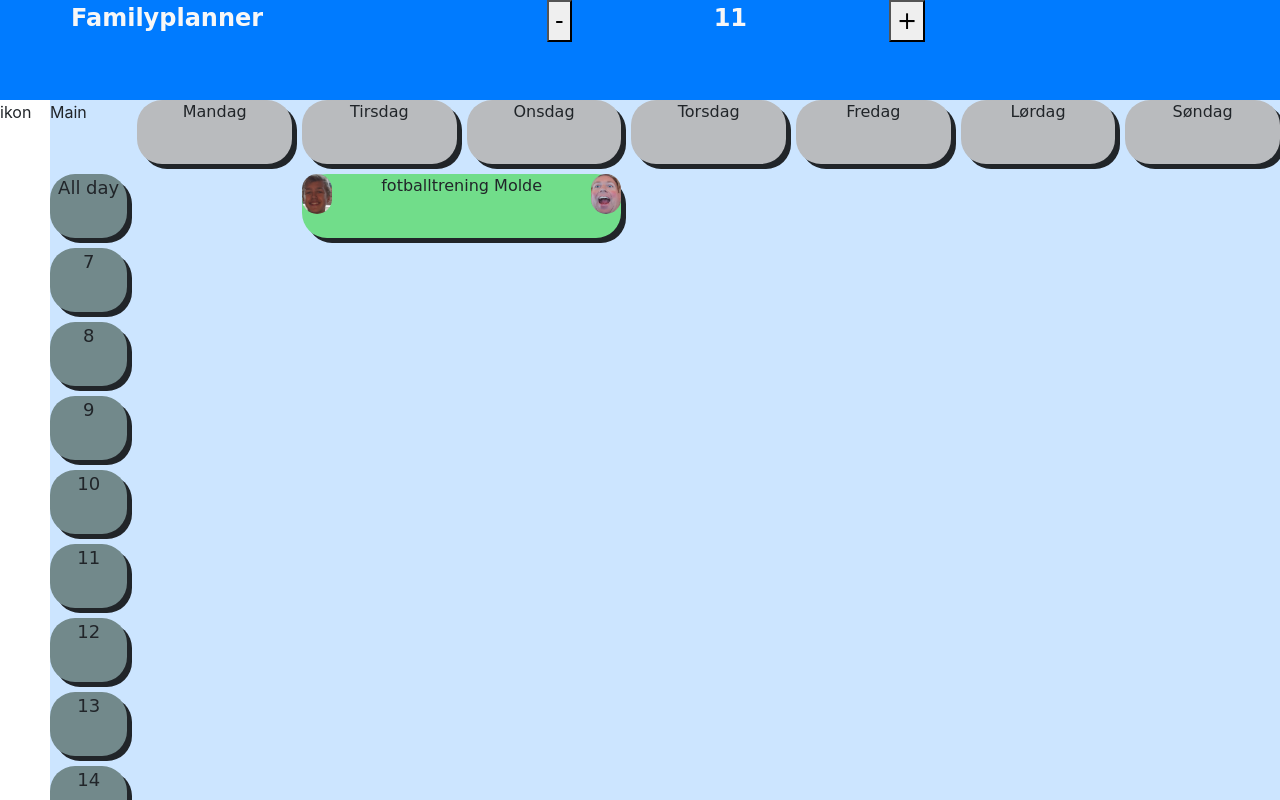
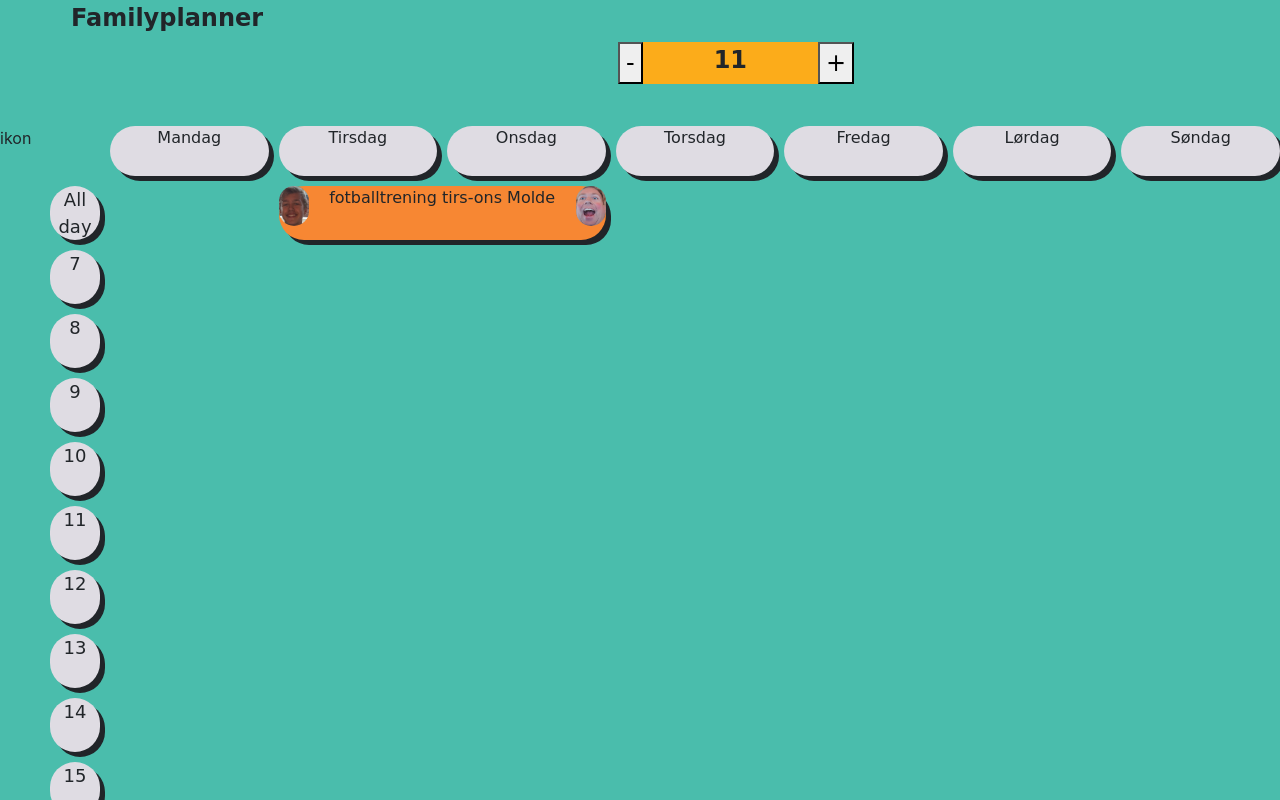
Before and after one commit to joelmheim/familyplanner-web, a React (Create React App) app: page / in a window 1280 px wide. Shown: the top 800 px of the page. Built offline with nearby package versions, Linux system fonts and the light colour scheme.

Commit message:
la til event over uker

```diff
--- a/src/App.css
+++ b/src/App.css
@@ -15,19 +15,20 @@
   grid-template-columns: 50px 1fr;
   grid-template-row: 1fr 1fr;
   grid-template-areas: "header header"
-                        "sidebar content";
+                        "sidebar main";
 }
 .header {
   display: grid;
   grid-area: header;
   grid-template-colums: 3fr 2fr 1fr 1fr 1fr 2fr 3fr;
-  grid-template-rows: 100px;
-  grid-template-areas: "start side-left nav-left week nav-right side-right end";
+  grid-template-rows: 1fr 1fr 1fr;
+  grid-template-areas:  "top t2 t3 t4 t5 t6 t7"
+                        "start side-left nav-left week nav-right side-right end"
+                        "bottom b2 b3 b4 b5 b6 b7";
   font-family: "Comic Sans MS";
   font-size: x-large;
   font-weight: bolder;
-  color: #f7f7f7;
-  background-color: #007bff;
+  background-color: #4ABDAC;
 }
 
 .start{
@@ -36,58 +37,78 @@
 .week{
   text-align: center;
   grid-area: week;
+  background-color:#fcac1a ;
 }
 
 .nav-left{
   grid-area: nav-left;
-  text-align: center;
+  text-align: right;
 }
 
 .nav-right{
   grid-area: nav-right;
-  text-align: center;
+  text-align: left;
 }
 .main {
-  grid-area: content;
+  grid-area: main;
   display: grid;
-
-  grid-template-columns: 1fr repeat(7, 2fr);
-  grid-template-rows: repeat(18,1fr);
+  grid-template-columns: 50px repeat(7,1fr);
+  grid-template-rows: 50px repeat(18,1fr);
   grid-column-gap: 10px;
   grid-row-gap: 10px;
-  background-color: #cce5ff;
+  : #fcac1a;
+  background-color: #4ABDAC;
 }
+
+
 .aside {
   grid-area: sidebar;
+  background-color: #4ABDAC;
 }
 
+.button {
+  background-color: #fcac1a;
+}
 .grid-item {
 
   border-radius: 25px;
   box-shadow: 5px 5px;
+  flow-into: events;
 }
 
 .grid-weekday {
   text-align: center;
   font-family: "Comic Sans MS";
-  background-color: #b9bbbe;
+  background-color: #dfdce3;
+  position: relative;
+  border: 10px;
+
 }
 
 .grid-event {
   text-align: center;
+
+
   font-family: "Comic Sans MS";
-  background-color: #71dd8a;
+  background-color: #f78733;
 }
 
 .grid-hour {
   text-align: center;
   font-family: "Comic Sans MS";
   font-size: large;
-  background-color: #72898b;
+  background-color: #dfdce3;
 
 
 }
 
+.grid-layer1 {
+  z-index: 1;
+}
+
+.grid-layer2 {
+  z-index: 2;
+}
 .grid-col1 {
   grid-column-start: 1;
 }
--- a/src/App.js
+++ b/src/App.js
@@ -30,7 +30,6 @@ class WeekOverview extends Component {
         let thisWeek = today.getWeek()
         this.setState({events:events, weekNumber: thisWeek, weekdays: weekdays, numEvents:events.length});
 
-        console.log("Dagens dato og uke: ", today, " ", thisWeek);
 
     }
 
@@ -48,7 +47,7 @@ class WeekOverview extends Component {
         return (
             <div className="grid-container">
                 <div className="header">
-                    <div className="start"> Familyplanner</div>
+                    <div className="start">Familyplanner</div>
                     <div className="nav-left">
                         <button onClick={this.decreaseWeek} >
                             -
@@ -62,9 +61,8 @@ class WeekOverview extends Component {
                      </div>
                 </div>
                 <div className="main">
-                    Main
+                    {this._populateHours()}
                     {this._populateWeekdays(this.state.weekdays, this.state.language)}
-                    {this._populateHours()}
                     {this._populateEvents(this.state.events, this.state.weekNumber)}
                 </div>
 
@@ -95,16 +93,16 @@ class WeekOverview extends Component {
     _getEvents() {
         //ToDo - replace with request to API
         let eventList = []; //empty list on  each function call
-        console.log('length eventlist: ', eventList.length);
+
 
         eventList = [
             {
                 id: 1,
                 actor: {pid: 1, name: 'Emma', image: './images/Emma.png'},
                 helper: {pid: 2, name: 'Marita', image: './images/Marita.png'},
-                start: '2018-03-12T18:00:00.000',
-                end: '2018-03-12T21:00:00.000',
-                activity: {name: 'Svømming', location: 'Pirbadet'}
+                start: '2018-03-13T18:00:00.000',
+                end: '2018-03-13T21:00:00.000',
+                activity: {name: 'Svømming', location: 'tirsdag Pirbadet'}
             },
             {
                 id: 2,
@@ -112,23 +110,63 @@ class WeekOverview extends Component {
                 helper: {pid: 0, name: 'Jørn', image: './images/Jorn.png'},
                 start: '2018-03-13T00:00:00.000',
                 end: '2018-03-15T00:00:00.000',
-                activity: {name: 'fotballtrening', location: 'Molde'}
+                activity: {name: 'fotballtrening', location: 'tirs-ons Molde'}
             },
             {
                 id: 3,
                 actor: {pid: 4, name: 'Maia', image: './images/Maia.png'},
                 helper: {pid: 0, name: 'Jørn', image: './images/Jorn.png'},
-                start: '2018-03-14T17:00:00.000',
-                end: '2018-03-14T18:00:00.000',
-                activity: {name: 'Bass', location: 'Charlottenlund'}
+                start: '2018-04-05T17:00:00.000',
+                end: '2018-04-05T18:00:00.000',
+                activity: {name: 'Bass', location: 'torsdag Charlottenlund'}
             },
             {
                 id: 4,
                 actor: {pid: 4, name: 'Maia', image: './images/Maia.png'},
                 helper: {pid: 2, name: 'Marita', image: './images/Marita.png'},
-                start: '2018-03-20T17:00:00.000',
-                end: '2018-03-20T20:00:00.000',
-                activity: {name: 'Korps', location: 'Vikåsen'}
+                start: '2018-04-08T17:00:00.000',
+                end: '2018-04-09T20:00:00.000',
+                activity: {name: 'Søndag - mandag Korps', location: 'Vikåsen'}
+            },
+            {
+                id: 5,
+                actor: {pid: 1, name: 'Emma', image: './images/Emma.png'},
+                helper: {pid: 2, name: 'Marita', image: './images/Marita.png'},
+                start: '2018-03-20T18:00:00.000',
+                end: '2018-03-20T21:00:00.000',
+                activity: {name: 'Svømming', location: 'Tirsdag Pirbadet'}
+            },
+            {
+                id: 5,
+                actor: {pid: 3, name: 'Sondre', image: './images/Sondre.png'},
+                helper: {pid: 2, name: 'Marita', image: './images/Jorn.png'},
+                start: '2018-03-22T00:00:00.000',
+                end: '2018-03-23T00:00:00.000',
+                activity: {name: 'fotballtrening', location: 'Torsdag Molde'}
+            },
+            {
+                id: 6,
+                actor: {pid: 4, name: 'Maia', image: './images/Maia.png'},
+                helper: {pid: 0, name: 'Jørn', image: './images/Jorn.png'},
+                start: '2018-03-23T17:00:00.000',
+                end: '2018-03-24T18:00:00.000',
+                activity: {name: 'Bass', location: 'fredag 17-lørdag 18 Vikåsen'}
+            },
+            {
+                id: 7,
+                actor: {pid: 4, name: 'Maia', image: './images/Maia.png'},
+                helper: {pid: 2, name: 'Marita', image: './images/Marita.png'},
+                start: '2018-03-27T17:00:00.000',
+                end: '2018-03-27T20:00:00.000',
+                activity: {name: 'Korps', location: 'tirdag Reppe'}
+            },
+            {
+                id: 8,
+                actor: {pid: 0, name: 'Jørn', image: './images/Jorn.png'},
+                helper: {pid: 2, name: 'Marita', image: './images/Marita.png'},
+                start: '2018-04-09T00:00:00.000',
+                end: '2018-04-23T00:00:00.000',
+                activity: {name: 'Reise', location: '2 uker usa'}
             }];
 
         return eventList.map((event) => {
@@ -148,14 +186,12 @@ class WeekOverview extends Component {
 
 
     _populateHours() {
-        let hoursList = [];
         const starthour = 7;
         const endhour = 23;
+        let hoursList = [];
+
+        hoursList.push({id: 0, hour: "All day"});
         for (let i = starthour; i <= endhour; i++) {
-            if (i === starthour){
-                let alldayid = starthour -1;
-                hoursList.push({id: alldayid, hour: "All day"});
-            }
             hoursList.push({id: i, hour: i});
         }
 
@@ -169,21 +205,12 @@ class WeekOverview extends Component {
 
     _populateWeekdays(weekdays, language){
         let weekdaysList = [];
-        console.log("lengdre på weekdaylist ved start:", weekdaysList.length);
-        console.log("Lengde på innkommende weekdays ", weekdays.length,  weekdays);
         for (let id = 0; id < weekdays.length; id++) {
 
             if (weekdays[id].language === language) {
-                console.log("inne i ytre loop: " , id);
-                console.log("første dag: ", weekdays[0].days[0]);
-
                 for (let day = 0; day < weekdays[id].days.length; day++){
-                    console.log("inne i indre loop ", day);
-                    console.log("legger til ", weekdays[id].days[day]);
                     weekdaysList.push({id: day, weekdaynum: day, weekday: weekdays[id].days[day]});
-                    console.log('weekdayList: ', weekdaysList.length, weekdaysList);
                 }
-
             }
         }
 
@@ -200,23 +227,26 @@ class WeekOverview extends Component {
         console.log("antall events i populate", events.length, typeof events, "innhold ", events);
         let eventList = [];
         let eventStartObj;
+        let eventEndObj;
         let weekday;
         let starttime;
         let duration;
 
-        console.log('innhold eventList før push ', eventList);
 
         for (let id = 0; id < events.length; id++) {
             eventStartObj = new Date(events[id].props.start);
-            console.log('Start week ', eventStartObj.getWeek());
-            let eventWeek = eventStartObj.getWeek();
-            if(eventWeek === weekNumber) {
+            eventEndObj = new Date(events[id].props.end);
+            console.log('Start week ', eventStartObj.getWeek(), ', End week: ', eventEndObj.getWeek());
+            let eventStartWeek = eventStartObj.getWeek();
+            let eventEndWeek = eventEndObj.getWeek();
+
+            if  ( (eventStartWeek === weekNumber || eventEndWeek === weekNumber ) ||
+                (weekNumber > eventStartWeek && weekNumber < eventEndWeek) )
+            {
                     eventList.push({id: id, event: events[id]});
             }
         }
 
-
-        console.log('innhold eventList etter push ', eventList);
 
         return eventList.map((event) => {
             return ( <Event
@@ -228,7 +258,8 @@ class WeekOverview extends Component {
                 helperImage={event.event.props.helperImage}
                 location={event.event.props.location}
                 start={event.event.props.start}
-                end={event.event.props.end}/>);
+                end={event.event.props.end}
+                week={weekNumber}/>);
         });
     }
 }
@@ -239,7 +270,7 @@ class Weekday extends Component {
         return (
             <div className={this._getWeekdayinGrid()}>
                 <div className="weekday">
-                    <p>{this.props.weekday}</p>
+                    {this.props.weekday}
                 </div>
             </div>
 
@@ -248,7 +279,6 @@ class Weekday extends Component {
 
     _getWeekdayinGrid() {
         let day = this.props.weekdaynum + 2;
-        console.log("DAGVERDI: " , this.props.weekdaynum, typeof this.props.weekdaynum);
         let weekdayinGrid = "grid-item grid-weekday grid-row1 grid-col" + day;
         return weekdayinGrid;
     }
@@ -261,28 +291,25 @@ class Weekday extends Component {
 class Hour extends Component {
   render () {
       return (
-
         <div className={this._getHourinGrid()}>
             <div className="hour">
-                    <p>{this.props.hour}</p>
+                {this.props.hour}
             </div>
         </div>
-
       );
   }
 
 
 
   _getHourinGrid() {
+      let start;
 
-      let start;
       if( this.props.hour === "All day") {
           start = 2;
       } else {
           start = this.props.hour -4;
       }
 
-      console.log("TId: ", this.props.key, " Time ", this.props.hour);
       let hourinGrid = "grid-item grid-hour grid-col1"+ " grid-row" + start + " grid-rowspan1" ;
       return hourinGrid;
   }
@@ -293,11 +320,9 @@ class Event extends Component {
     render() {
        return(
         <div className={this._getEventinGrid()}>
-            <div className="event">
             <img className="image" src={this.props.actorImage} align="left"/>
             <img className="image" src={this.props.helperImage} align="right"/>
             {this.props.activity} {this.props.location}
-            </div>
         </div> );
     }
 
@@ -306,32 +331,66 @@ class Event extends Component {
 
         const startObj = new Date(this.props.start);
         const endObj = new Date(this.props.end);
-        const start_time = startObj.getHours();
-        const start_day = startObj.getDay();
-        const end_day = endObj.getDay();
-        const weekday = startObj.getDay() + 1;
+        const startHour = startObj.getHours();
+        let startDay = startObj.getDay();
+        const startWeek = startObj.getWeek();
+        let endDay = endObj.getDay();
+        const endWeek = endObj.getWeek();
+        let startDayColumn;
+        let endDayColumn;
 
+        const displayWeek= this.props.week;
+
+        console.log('vis uke: ', displayWeek);
 
         let duration;
         let row;
         let placeinGrid;
-        if (start_day === end_day) {
+
+        if (startDay === 0) { //sunday is 0 as default from Date
+            startDay = 7;
+            startDayColumn = 8;
+        } else {
+            startDayColumn = startDay +1;
+        }
+
+        if (endDay === 0) {
+            endDay = 7;
+            endDayColumn = 8;
+        } else {
+            endDayColumn = endDay +1;
+        }
 
 
+        placeinGrid = "grid-item grid-event grid-col";
 
-            if (start_time === 0) {
+        if (startWeek === endWeek) {
+            if (startDay === endDay) {
+                if (startHour === 0) {
                     //all day event
-                row = start_time + 2;
-                placeinGrid = "grid-item grid-event grid-col" + weekday + " grid-row" + row;
+                    row = startHour + 2;
+                    placeinGrid += startDayColumn + " grid-row" + row ;
                 } else {
-                duration = endObj.getHours() - start_time;
-                row = start_time -4;
-                placeinGrid = "grid-item grid-event grid-col" + weekday + " grid-row" + row + " grid-rowspan" + duration;
+                    duration = endObj.getHours() - startHour;
+                    row = startHour -4;
+                    placeinGrid += startDayColumn + " grid-row" + row + " grid-rowspan" + duration +" grid-layer2";
                 }
             } else {
                 //event longer than one day
-            duration = end_day - start_day;
-            placeinGrid = "grid-item grid-event grid-col" + weekday + " grid-colspan" + duration + " grid-row2";
+                duration = endDay - startDay;
+                placeinGrid += startDayColumn + " grid-colspan" + duration + " grid-row2" +" grid-layer2";
+            }
+        } else { ///event går over helg -> neste uke  -put into all day event row
+            if (startWeek === displayWeek) {
+                duration = 8 - startDay;
+                placeinGrid +=  startDayColumn + " grid-colspan" + duration + " grid-row2";
+            } else if ( (displayWeek > startWeek) && (displayWeek < endWeek) ) {
+                duration = 7;
+                placeinGrid += "2" + " grid-colspan" + duration + " grid-row2" +" grid-layer1";
+            } else {
+                duration = endDay;
+                placeinGrid +=  endDayColumn + " grid-colspan" + duration + " grid-row2";
+            }
 
         }
 
```
Lines whose indentation alone changed are shown as unchanged.
